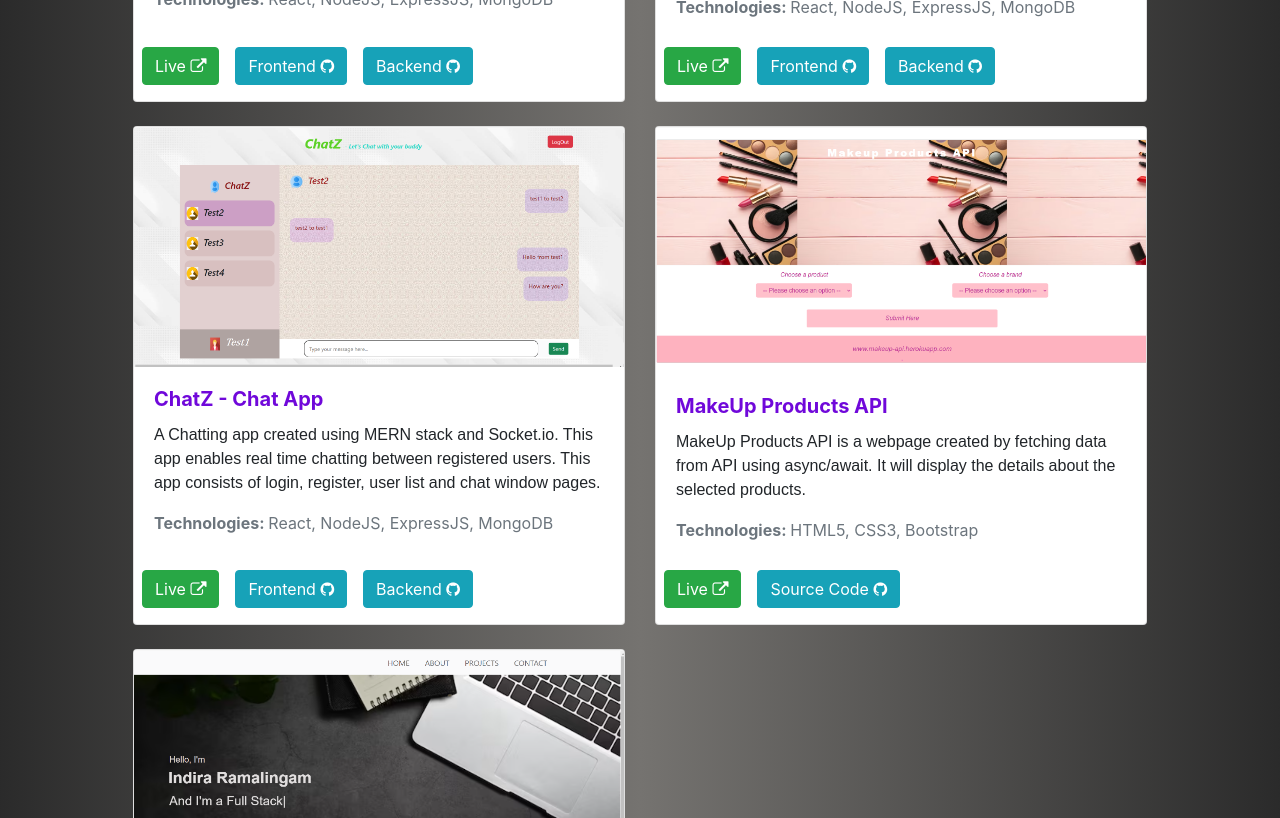
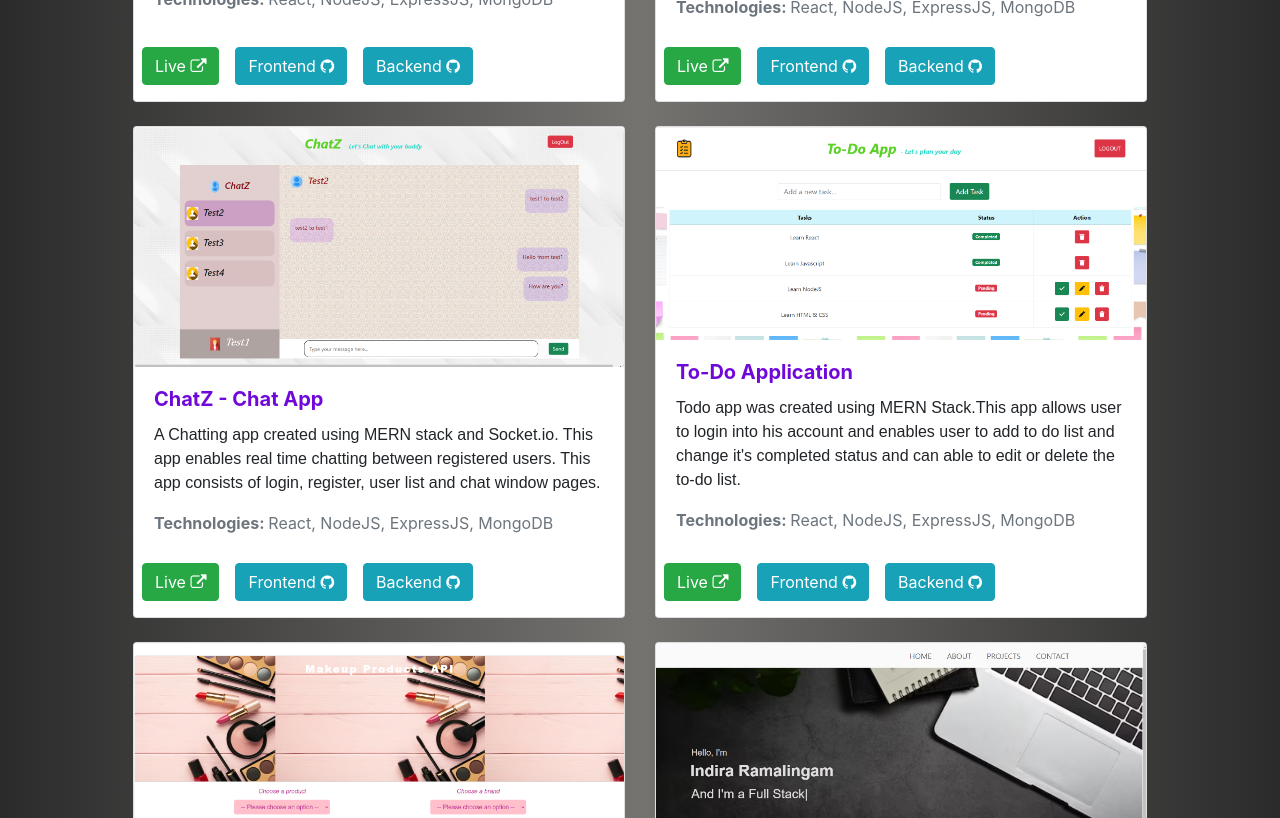
Before and after one commit to IndiraRamalingam/IndiraRamalingam_Portfolio, a React (Vite) app: page /projects in a window 1280 px wide. Shown: the part 740-1558 px from the top of the page. Built offline with nearby package versions, Linux system fonts and the light colour scheme.

Commit message:
new project added

```diff
--- a/src/constants.js
+++ b/src/constants.js
@@ -5,6 +5,7 @@ import Makeup from './assets/Makeup.png';
 import UrlShortener from './assets/UrlShortener.png';
 import ECommerce from './assets/E_Commerce.png';
 import ChatZ from './assets/ChatZ_ChatApp.png'
+import ToDo from './assets/To_Do_App.png'
 
 
 export const techStack = [
@@ -92,15 +93,15 @@ export const techStack = [
       backend:"https://github.com/IndiraRamalingam/ChatZ_Backend",
       description:"A Chatting app created using MERN stack and Socket.io. This app enables real time chatting between registered users. This app consists of login, register, user list and chat window pages."
     },
-    // {
-    //   title:"uShortener",
-    //   img:UrlShortener,
-    //   tech:"React, NodeJS, ExpressJS, MongoDB",
-    //   live:"https://ushortener.netlify.app",
-    //   frontend:"https://github.com/IndiraRamalingam/URL_Shortener_Frontend",
-    //   backend:"https://github.com/IndiraRamalingam/URL_Shortener_Backend",
-    //   description:"User has to create a account and once the account has created activation link will be sent to the entered Mail ID. After the activation of account,can able to shorten the lengthy URL and also display the list of generated URLS, Count of URL's generated on month and day basis."
-    // },
+    {
+      title:"To-Do Application",
+      img:ToDo,
+      tech:"React, NodeJS, ExpressJS, MongoDB",
+      live:"https://indira-to-do-app.netlify.app",
+      frontend:"https://github.com/IndiraRamalingam/To_Do_Frontend",
+      backend:"https://github.com/IndiraRamalingam/To_Do_Backend",
+      description:"Todo app was created using MERN Stack.This app allows user to login into his account and enables user to add to do list and change it's completed status and can able to edit or delete the to-do list."
+    },
     // {
     //   title:"Password Reset App",
     //   img:Password,
```
Also changed, not shown: src/assets/To_Do_App.png (added).
